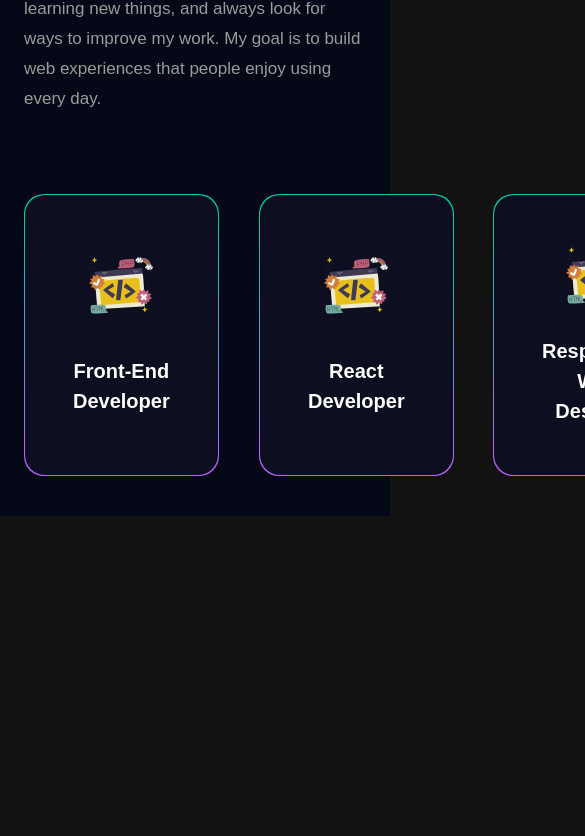
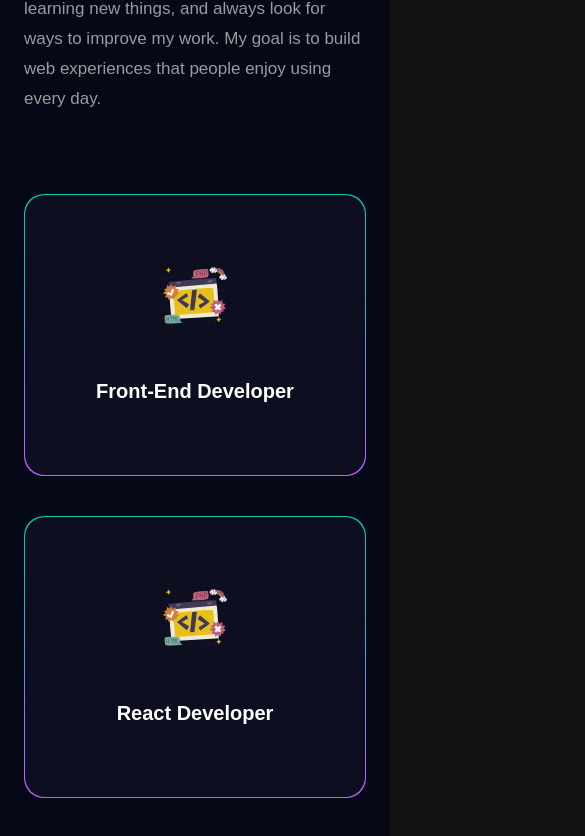
Before and after one commit to FidanEyyubova/My_Portfolio_Website, a React app: page / in a window 390 px wide. Shown: the part 1149-1985 px from the top of the page, 585 px wide, since content can reach past the window. Before the commit the page ends 1665 px from the top, so only its background shows below. Built offline with nearby package versions, Linux system fonts and the light colour scheme; the HTML template or start-up script is replaced by a standard one.

Commit message:
Experience start

```diff
--- a/package.json
+++ b/package.json
@@ -16,6 +16,7 @@
     "@tailwindcss/vite": "^4.1.14",
     "framer-motion": "^12.23.24",
     "maath": "^0.10.8",
+    "prop-types": "^15.8.1",
     "react": "^19.1.1",
     "react-dom": "^19.1.1",
     "react-parallax-tilt": "^1.7.310",
@@ -25,8 +26,8 @@
   "devDependencies": {
     "@eslint/js": "^9.36.0",
     "@tailwindcss/postcss": "^4.1.14",
-    "@types/react": "^19.1.16",
-    "@types/react-dom": "^19.1.9",
+    "@types/react": "^18.2.14",
+    "@types/react-dom": "^18.2.6",
     "@vitejs/plugin-react": "^5.0.4",
     "autoprefixer": "^10.4.21",
     "eslint": "^9.36.0",
--- a/src/App.jsx
+++ b/src/App.jsx
@@ -1,6 +1,7 @@
 import Navbar from './components/Navbar'
 import Hero from './components/Hero'
 import About from './components/About'
+import Experience from './components/Experience'
 
 function App() {
 
@@ -10,6 +11,7 @@
         <Navbar />
         <Hero />
         <About />
+        <Experience />
       </div>
     </div>
   )
--- a/src/components/About.jsx
+++ b/src/components/About.jsx
@@ -17,7 +17,7 @@
           scale: 1,
           speed: 450,
         }}
-        className="bg-[#0d0f20] rounded-[20px] py-5 px-12 min-h-[280px] flex justify-evenly items-center flex-col"
+        className="bg-[#0d0f20] rounded-[20px] py-5 px-12 min-h-[280px] flex  justify-evenly items-center flex-col"
       >
         <img
           src={icon}
@@ -56,11 +56,16 @@
         My goal is to build web experiences that people enjoy using every day.
       </motion.p>
 
-      <div className="mt-20 flex cursor-pointer gap-10">
-        {services.map((service, index) => (
-          <ServiceCard key={service.title} index={index} {...service} />
-        ))}
-      </div>
+      <div className="mt-20 grid gap-10
+                grid-cols-1
+                sm:grid-cols-2
+                lg:grid-cols-4
+                cursor-pointer
+                ">
+  {services.map((service, index) => (
+    <ServiceCard key={service.title} index={index} {...service} />
+  ))}
+</div>
     </div>
   );
 };
--- /dev/null
+++ b/src/components/Experience.jsx
@@ -0,0 +1,83 @@
+import {
+  VerticalTimeline,
+  VerticalTimelineElement,
+} from "react-vertical-timeline-component";
+import { motion } from "framer-motion";
+
+import "react-vertical-timeline-component/style.min.css";
+
+import { experiences } from "../constants";
+import { SectionWrapper } from "../section";
+import { textVariant } from "../utils/motion";
+
+const ExperienceCard = ({ experience }) => {
+  return (
+    <VerticalTimelineElement
+      contentStyle={{
+        background: "#1d1836",
+        color: "#fff",
+      }}
+      contentArrowStyle={{ borderRight: "7px solid  #232631" }}
+      date={experience.date}
+      iconStyle={{ background: experience.iconBg }}
+      icon={
+        <div className='flex justify-center items-center w-full h-full'>
+          <img
+            src={experience.icon}
+            alt={experience.company_name}
+            className='w-[60%] h-[60%] object-contain'
+          />
+        </div>
+      }
+    >
+      <div>
+        <h3 className='text-white text-[24px] font-bold'>{experience.title}</h3>
+        <p
+          className='text-secondary text-[16px] font-semibold'
+          style={{ margin: 0 }}
+        >
+          {experience.company_name}
+        </p>
+      </div>
+
+      <ul className='mt-5 list-disc ml-5 space-y-2'>
+        {experience.points.map((point, index) => (
+          <li
+            key={`experience-point-${index}`}
+            className='text-white-100 text-[14px] pl-1 tracking-wider'
+          >
+            {point}
+          </li>
+        ))}
+      </ul>
+    </VerticalTimelineElement>
+  );
+};
+
+const Experience = () => {
+  return (
+    <>
+      <motion.div variants={textVariant()}>
+        <p className={`sm:text-[18px] text-[14px] text-secondary uppercase tracking-wider text-center`}>
+          What I have done so far
+        </p>
+        <h2 className={`text-white font-black md:text-[60px] sm:text-[50px] xs:text-[40px] text-[30px] text-center`}>
+          Work Experience.
+        </h2>
+      </motion.div>
+
+      <div className='mt-20 flex flex-col'>
+        <VerticalTimeline>
+          {experiences.map((experience, index) => (
+            <ExperienceCard
+              key={`experience-${index}`}
+              experience={experience}
+            />
+          ))}
+        </VerticalTimeline>
+      </div>
+    </>
+  );
+};
+
+export default SectionWrapper(Experience, "work");
--- a/src/constants/index.js
+++ b/src/constants/index.js
@@ -33,3 +33,57 @@
     icon: code,
   },
 ];
+export const experiences = [
+  {
+    title: "React.js Developer",
+    company_name: "Starbucks",
+    icon: "starbucks",
+    iconBg: "#383E56",
+    date: "March 2020 - April 2021",
+    points: [
+      "Developing and maintaining web applications using React.js and other related technologies.",
+      "Collaborating with cross-functional teams including designers, product managers, and other developers to create high-quality products.",
+      "Implementing responsive design and ensuring cross-browser compatibility.",
+      "Participating in code reviews and providing constructive feedback to other developers.",
+    ],
+  },
+  {
+    title: "React Native Developer",
+    company_name: "Tesla",
+    icon: "tesla",
+    iconBg: "#E6DEDD",
+    date: "Jan 2021 - Feb 2022",
+    points: [
+      "Developing and maintaining web applications using React.js and other related technologies.",
+      "Collaborating with cross-functional teams including designers, product managers, and other developers to create high-quality products.",
+      "Implementing responsive design and ensuring cross-browser compatibility.",
+      "Participating in code reviews and providing constructive feedback to other developers.",
+    ],
+  },
+  {
+    title: "Web Developer",
+    company_name: "Shopify",
+    icon: "shopify",
+    iconBg: "#383E56",
+    date: "Jan 2022 - Jan 2023",
+    points: [
+      "Developing and maintaining web applications using React.js and other related technologies.",
+      "Collaborating with cross-functional teams including designers, product managers, and other developers to create high-quality products.",
+      "Implementing responsive design and ensuring cross-browser compatibility.",
+      "Participating in code reviews and providing constructive feedback to other developers.",
+    ],
+  },
+  {
+    title: "Full stack Developer",
+    company_name: "Meta",
+    icon: "meta",
+    iconBg: "#E6DEDD",
+    date: "Jan 2023 - Present",
+    points: [
+      "Developing and maintaining web applications using React.js and other related technologies.",
+      "Collaborating with cross-functional teams including designers, product managers, and other developers to create high-quality products.",
+      "Implementing responsive design and ensuring cross-browser compatibility.",
+      "Participating in code reviews and providing constructive feedback to other developers.",
+    ],
+  },
+];
```
Also changed, not shown: 1 other file (tests, documents, lock files or other folders).
